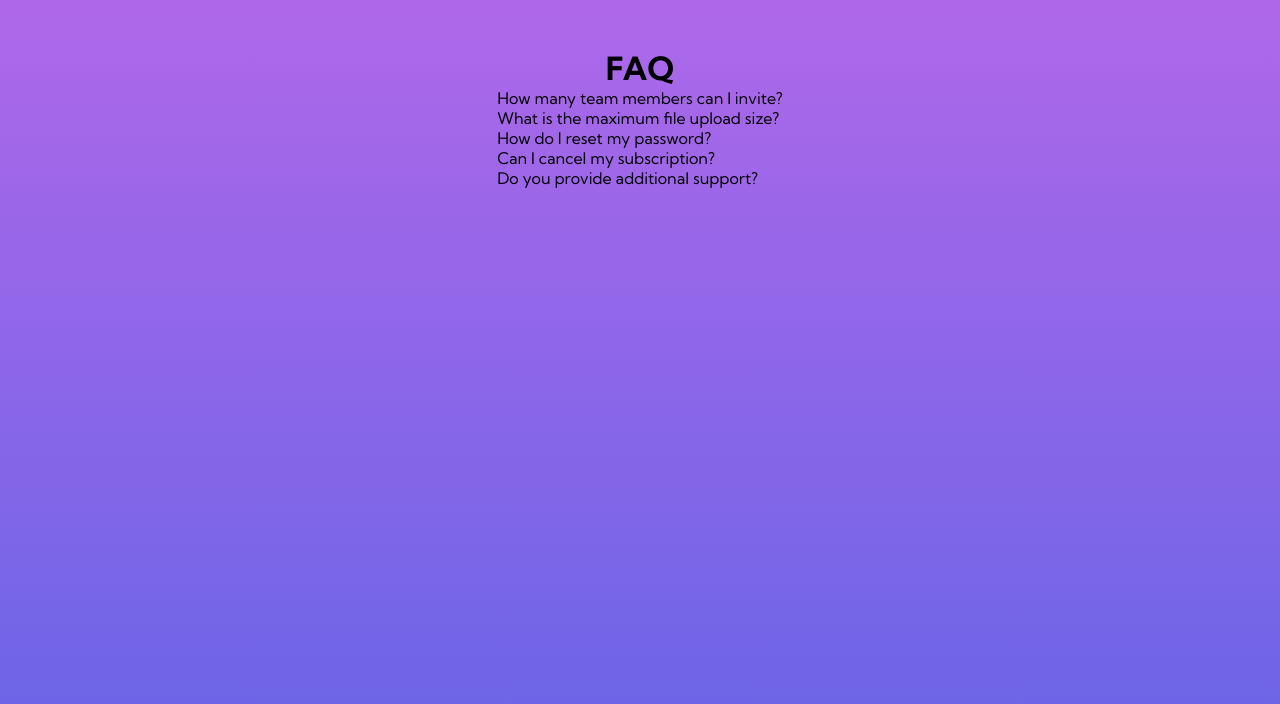
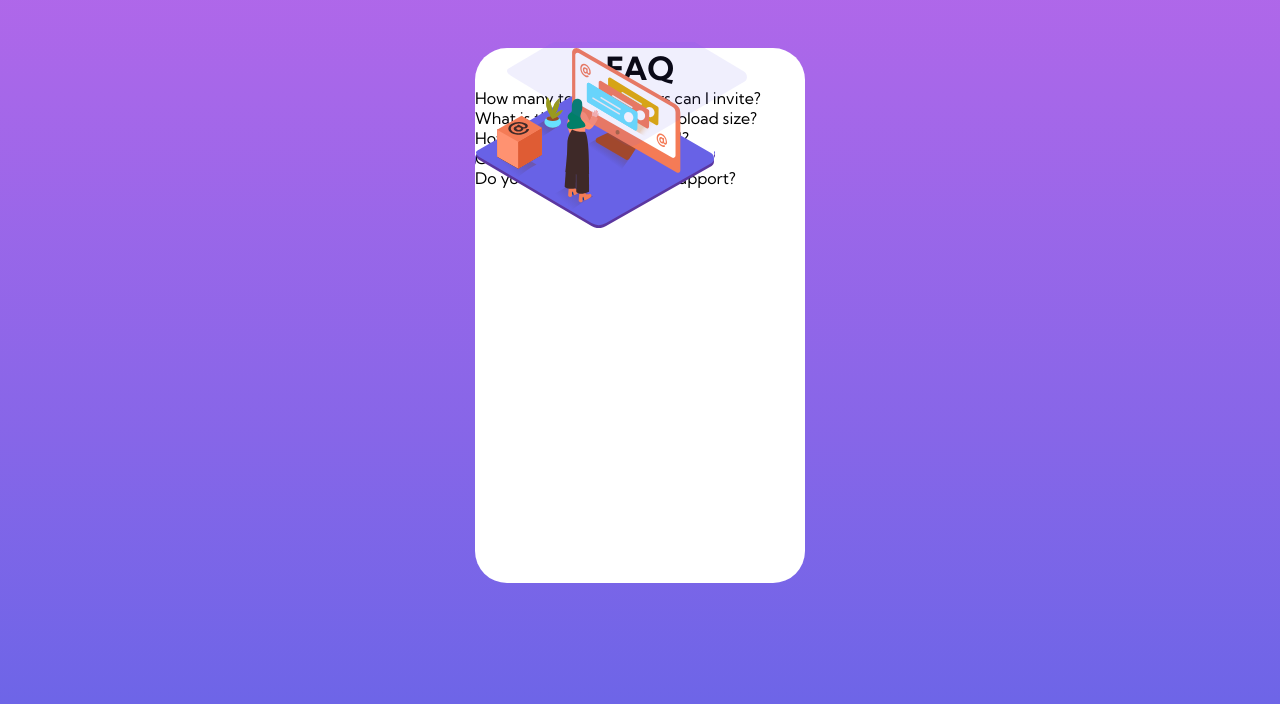
Before and after one commit to zp021/Frontend-mentor-faq-accordion, a plain HTML site: page index.html in a window 1280 px wide. Drawn offline with Linux system fonts and the light colour scheme.

Commit message:
ilustration image added

```diff
--- a/index.css
+++ b/index.css
@@ -58,7 +58,44 @@ summary, details {
     list-style: none;
 }
 
+.container {
+    width: 330px;
+    height: 535px;
+    background-color: white;
+    border-radius: 2rem;
+    position: relative;
+}
 
+.container .image-container {
+    position: relative;
+    width: 100%;
+    height: 180px;
+    display: flex;
+    flex-direction: column;
+    align-items: center;
+    background: transparent;
+    margin-top: -8.875ram;
+    margin-left: 1.5rem;
+}
+
+.container .image {
+    background-image: url(./images/illustration-woman-online-mobile.svg);
+    background-position: top center;
+    width: 240px;
+    height: 180px;
+    position: absolute;
+}
+
+.container .image-shadow {
+    background-image: url(./images/bg-pattern-mobile.svg);
+    position: absolute;
+    width: 15rem;
+    height: 6.5rem;
+    top: -0.375rem;
+    left: 2rem;
+    background-repeat: no-repeat;
+    background-size: cover;
+}
 
 .container h1 {
     font-size: 2rem;
```
